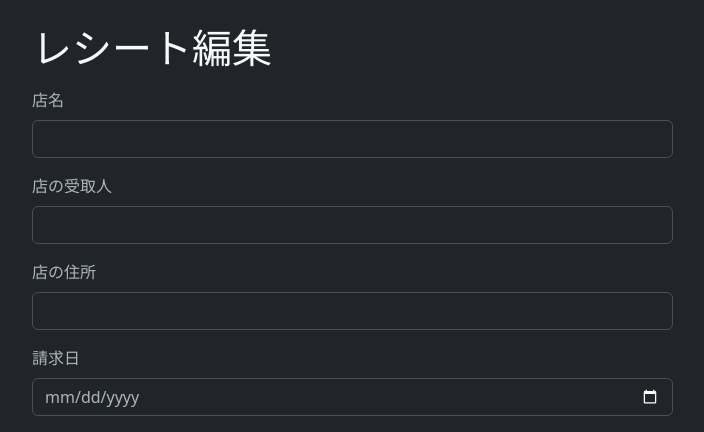
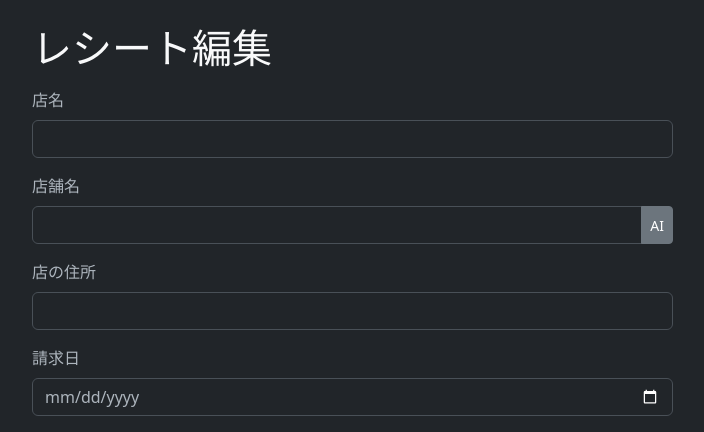
Before and after one commit to Absolute-Value/HomeApps, a FastAPI app: template Household_Expenses/templates/edit.html in a window 1280 px wide. Shown: the top 432 px of the page, without its empty margins (50-754 px from the left). Run offline with FastAPI, Linux system fonts and the light colour scheme; the template is opened without the code that fills it, so the values that code supplies are empty.

Commit message:
店舗名フィールドにAIボタンを追加し、エラーメッセージの改善

```diff
--- a/Household_Expenses/templates/edit.html
+++ b/Household_Expenses/templates/edit.html
@@ -19,9 +19,10 @@
             <label class="form-label">店名</label>
             <input type="text" class="form-control" name="店名" value="{{ invoice['店名'] }}">
           </div>
-          <div class="mb-3">
-            <label class="form-label">店の受取人</label>
-            <input type="text" class="form-control" name="店の受取人" value="{{ invoice['店の受取人'] }}">
+          <label class="form-label">店舗名</label>
+          <div class="mb-3 input-group">
+            <input id="vendor-recipient" type="text" class="form-control" name="店の受取人" value="{{ invoice['店の受取人'] }}">
+            <button type="button" class="btn btn-sm btn-secondary" onclick="askAI('vendor-recipient');">AI</button>
           </div>
           <div class="mb-3">
             <label class="form-label">店の住所</label>
```
Also changed, not shown: Household_Expenses/app.py (+4 -3 lines).
